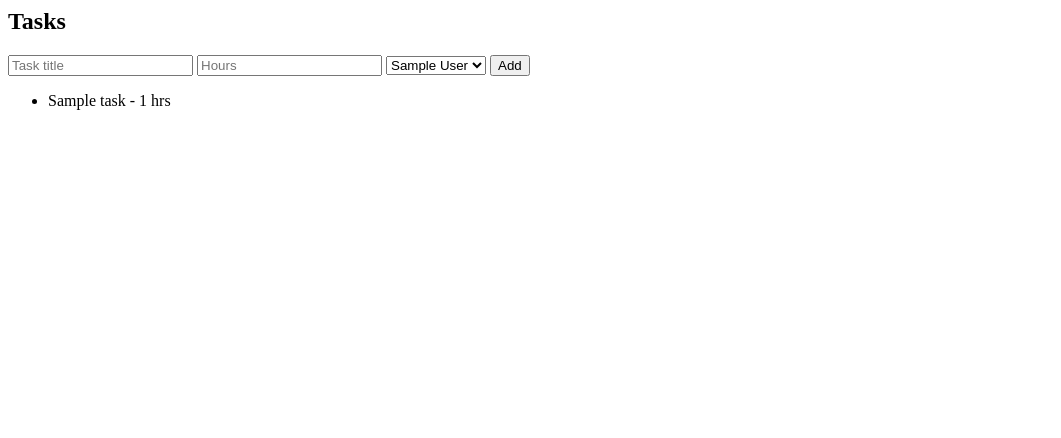
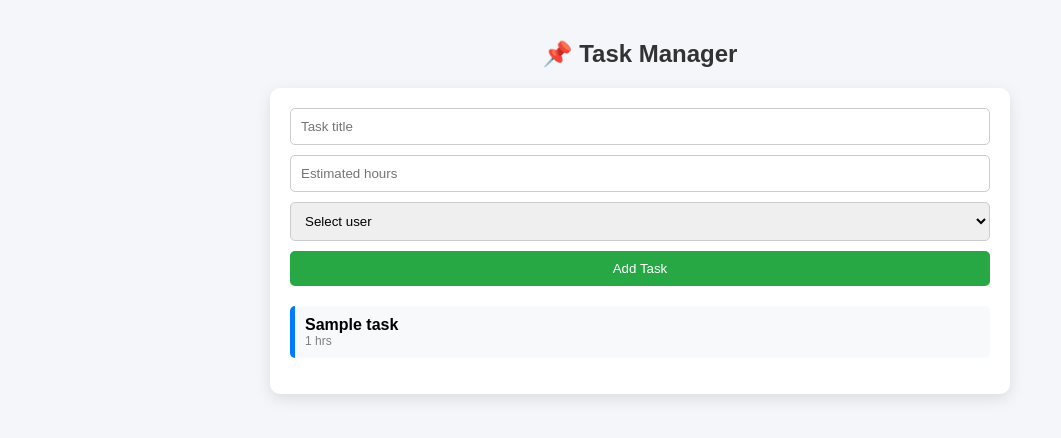
Before and after one commit to obamaeugene8-byte/Biz2, a Flask app: page /tasks in a window 1280 px wide. Shown: the top 438 px of the page, without its empty margins (0-1061 px from the left). Run offline with Flask 3, Linux system fonts and the light colour scheme; the visitor is signed in with stand-in values (Sample User, id 1); tables that the repository leaves empty hold one stand-in row (values such as "Sample post").

Commit message:
Update tasks.html

```diff
--- a/templates/tasks.html
+++ b/templates/tasks.html
@@ -1,20 +1,114 @@
-<h2>Tasks</h2>
+<!DOCTYPE html>
+<html>
+<head>
+    <title>Tasks</title>
 
+    <style>
+        body {
+            font-family: Arial, sans-serif;
+            background: #f4f6f9;
+            margin: 0;
+            padding: 20px;
+        }
+
+        h2 {
+            text-align: center;
+            color: #333;
+        }
+
+        .container {
+            max-width: 700px;
+            margin: auto;
+            background: white;
+            padding: 20px;
+            border-radius: 10px;
+            box-shadow: 0 5px 15px rgba(0,0,0,0.1);
+        }
+
+        form {
+            display: grid;
+            gap: 10px;
+            margin-bottom: 20px;
+        }
+
+        input, select {
+            padding: 10px;
+            border-radius: 5px;
+            border: 1px solid #ccc;
+            outline: none;
+        }
+
+        input:focus, select:focus {
+            border-color: #007bff;
+        }
+
+        button {
+            padding: 10px;
+            background: #28a745;
+            color: white;
+            border: none;
+            border-radius: 5px;
+            cursor: pointer;
+        }
+
+        button:hover {
+            background: #218838;
+        }
+
+        ul {
+            list-style: none;
+            padding: 0;
+        }
+
+        li {
+            background: #f8f9fa;
+            margin-bottom: 8px;
+            padding: 10px;
+            border-radius: 5px;
+            border-left: 5px solid #007bff;
+        }
+
+        .meta {
+            font-size: 12px;
+            color: gray;
+        }
+    </style>
+</head>
+
+<body>
+
+<h2>📌 Task Manager</h2>
+
+<div class="container">
+
+    <!-- TASK FORM -->
     <form method="POST">
         <input name="title" placeholder="Task title" required>
-    <input name="hours" placeholder="Hours" required>
+        <input name="hours" placeholder="Estimated hours" required>
 
-    <select name="user_id">
+        <select name="user_id" required>
+            <option disabled selected>Select user</option>
             {% for u in users %}
             <option value="{{ u.id }}">{{ u.name }}</option>
             {% endfor %}
         </select>
 
-    <button type="submit">Add</button>
+        <button type="submit">Add Task</button>
     </form>
 
+    <!-- TASK LIST -->
     <ul>
         {% for t in tasks %}
-    <li>{{ t.title }} - {{ t.estimated_hours }} hrs</li>
+        <li>
+            <strong>{{ t.title }}</strong>
+            <div class="meta">
+                {{ t.estimated_hours }} hrs
+            </div>
+        </li>
         {% endfor %}
     </ul>
+
+</div>
+
+</body>
+</html>
```
Lines whose indentation alone changed are shown as unchanged.
